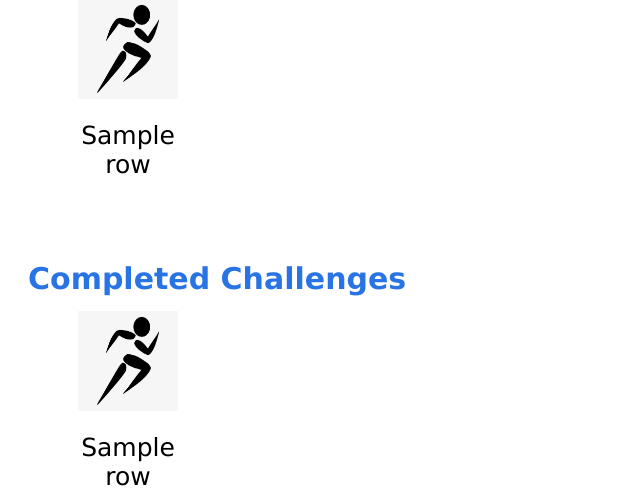
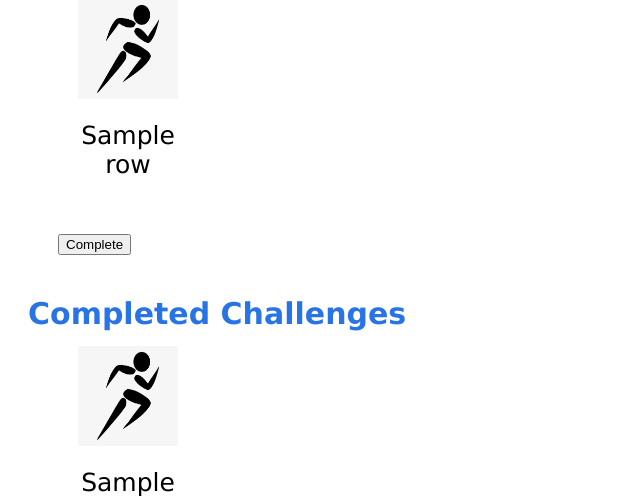
Before and after one commit to crystalelie/Crowd-Sourced-Fitness-Challenge-App, a Flask app: template templates/userhome.html in a window 1280 px wide. Shown: the part 357-853 px from the top of the page, without its empty margins (0-640 px from the left). Run offline with Flask 2, Linux system fonts and the light colour scheme; the template is opened without the code that fills it: most values are stand-ins (such as "Sample title", 1, 10 or a date in 2020).

Commit message:
Adding completed button

```diff
--- a/templates/userhome.html
+++ b/templates/userhome.html
@@ -87,6 +87,13 @@
                               <img width = 100 height = 100 src="../static/images/challenges/challenge.png">
                           </div>
                           <div class="challenge-name">{{row[1]}}</div>
+
+                             <form action="/home/{{ user_name["id"] }}" method="POST">
+
+                                <input type="hidden" name='_METHOD' value="finish">
+                                <button class="finish" type="submit">Complete</button>
+
+                             </form>
                      </div>
                 {% endfor %}
             {%endif%}
```
